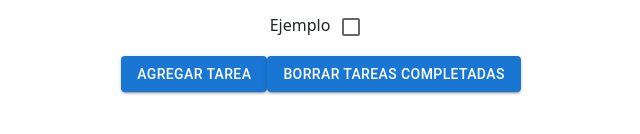
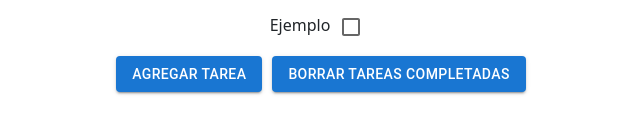
Before and after one commit to MatiVolpe/lab3practicas, a React (Vite) app in the folder Practices-proyect/: page / in a window 1280 px wide. Shown: the part 406-540 px from the top of the page, without its empty margins (319-959 px from the left). Built offline with nearby package versions, Linux system fonts and the light colour scheme.

Commit message:
correccion de estilo

```diff
--- a/Practices-proyect/src/index.css
+++ b/Practices-proyect/src/index.css
@@ -35,7 +35,7 @@
 }
 
 button {
-  border-radius: 8px;
+  border-radius: 2px;
   border: 1px solid transparent;
   padding: 0.6em 1.2em;
   font-size: 1em;
--- a/Practices-proyect/src/toDoList/ToDoList.jsx
+++ b/Practices-proyect/src/toDoList/ToDoList.jsx
@@ -55,14 +55,16 @@
                     </ListGroup.Item>
                 ))}
             </ListGroup>
+            <div>
+                <Button variant="contained" onClick={addChore} style={{ marginRight: '10px' }}
+>
+                    Agregar Tarea
+                </Button>
 
-            <Button variant="contained" onClick={addChore}>
-                Agregar Tarea
-            </Button>
-
-            <Button variant="contained" onClick={deleteCompletedTasks}>
-                Borrar tareas completadas
-            </Button>
+                <Button variant="contained" onClick={deleteCompletedTasks}>
+                    Borrar tareas completadas
+                </Button>
+            </div>
         </div>
     );
 }
```
